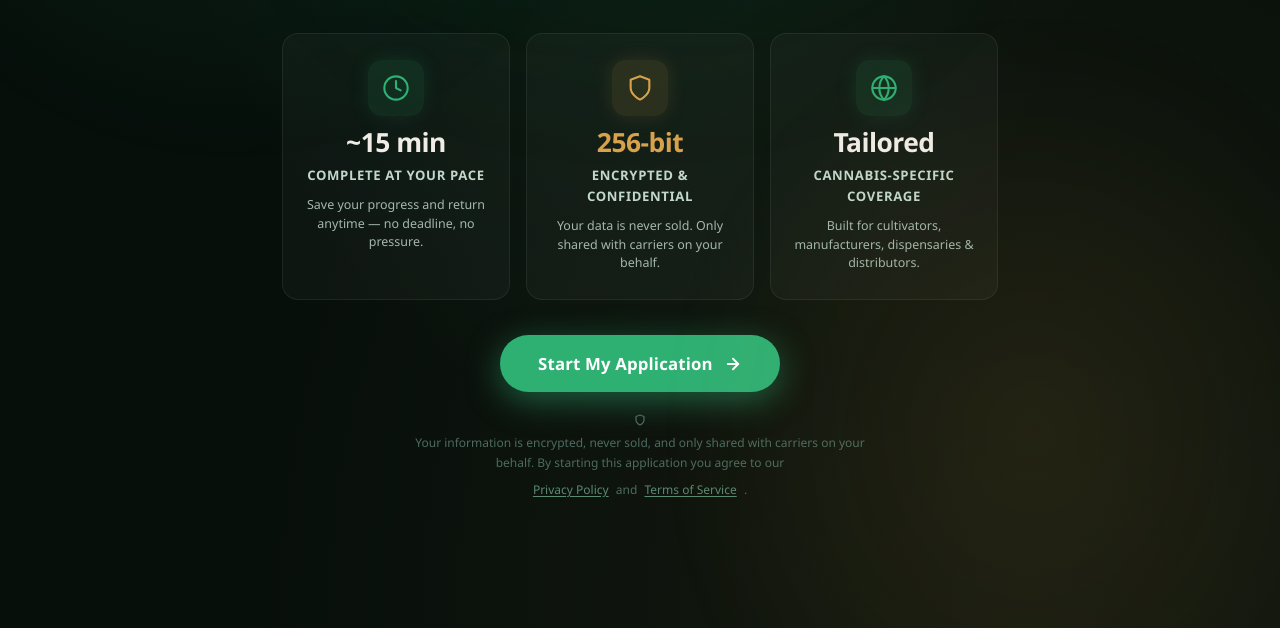
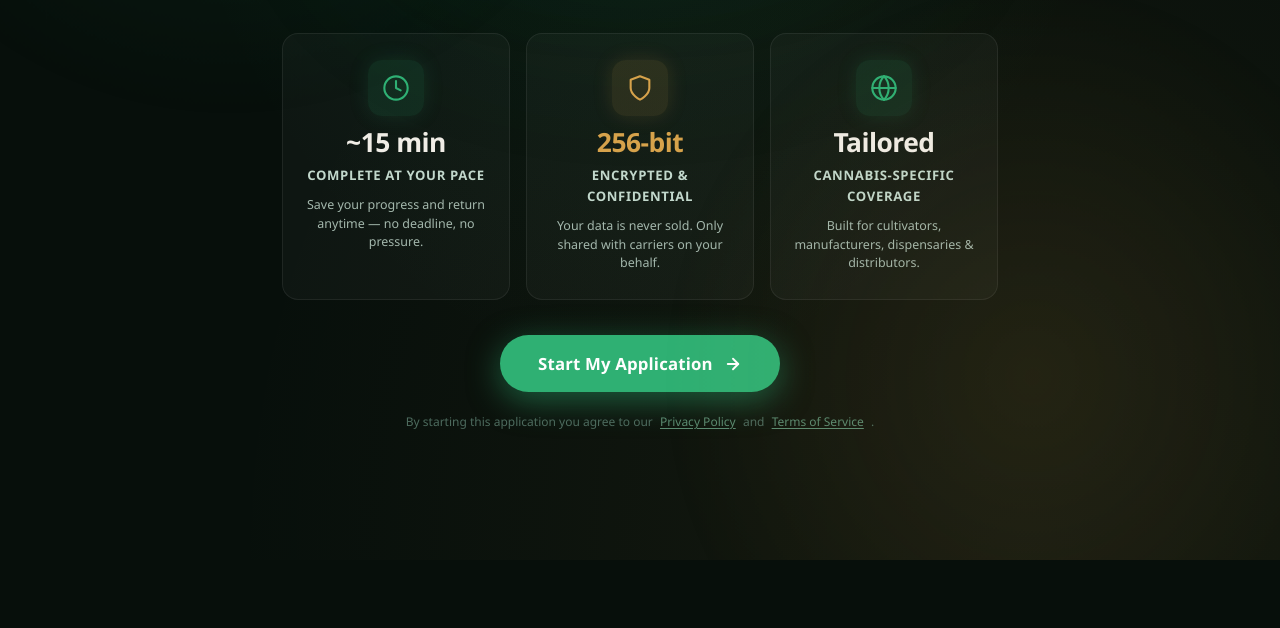
Before and after one commit to travatlanta/guardians-of-ganja, a website: page site/quote/index.html in a window 1280 px wide. Shown: the part 662-1290 px from the top of the page. After the commit the page ends 1222 px from the top, so only its background shows below. Drawn offline with Linux system fonts and the light colour scheme.

Commit message:
Update index.html

```diff
--- a/site/quote/index.html
+++ b/site/quote/index.html
@@ -90,8 +90,7 @@
 
         <!-- Legal / security note -->
         <p class="qs-splash-security">
-          <svg width="12" height="12" viewBox="0 0 24 24" fill="none" stroke="currentColor" stroke-width="2.5" stroke-linecap="round" stroke-linejoin="round" style="flex-shrink:0;margin-top:2px"><path d="M12 22s8-4 8-10V5l-8-3-8 3v7c0 6 8 10 8 10z"/></svg>
-          Your information is encrypted, never sold, and only shared with carriers on your behalf. By starting this application you agree to our
+          By starting this application you agree to our
           <a href="/privacy" target="_blank">Privacy Policy</a> and <a href="/terms" target="_blank">Terms of Service</a>.
         </p>
 
@@ -938,6 +937,7 @@
         setTimeout(function () {
           splash.style.display = "none";
           document.getElementById("quote-app").style.display = "block";
+          window.scrollTo({ top: 0, behavior: "instant" });
         }, 350);
       });
 
```
